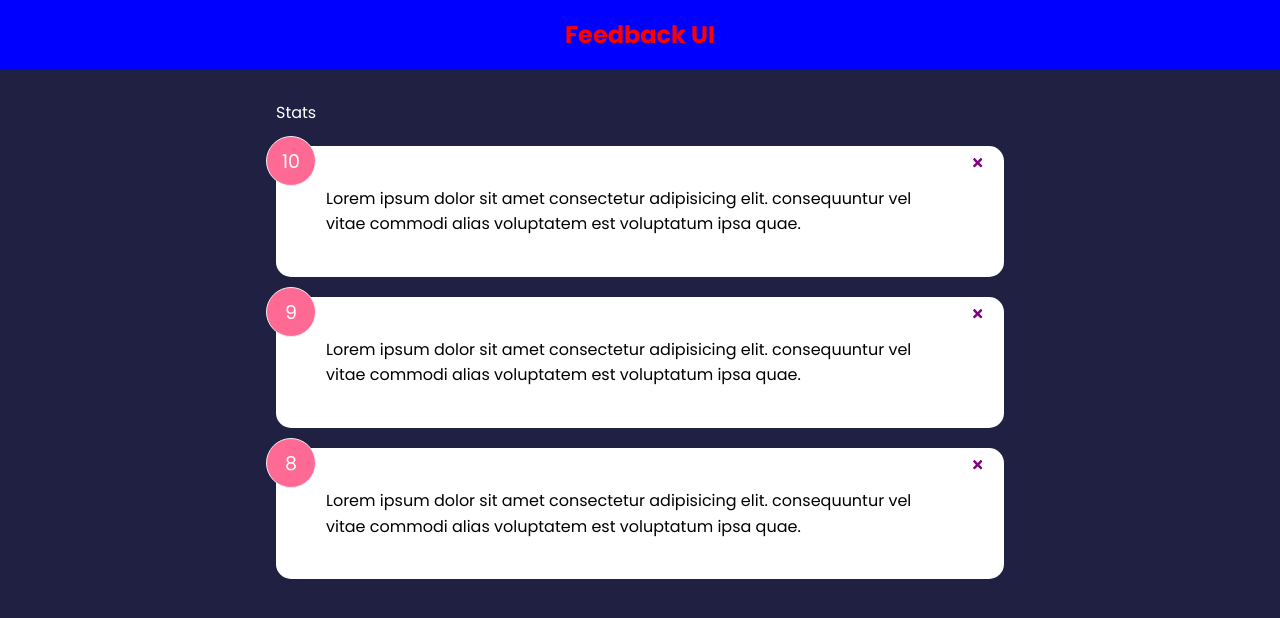
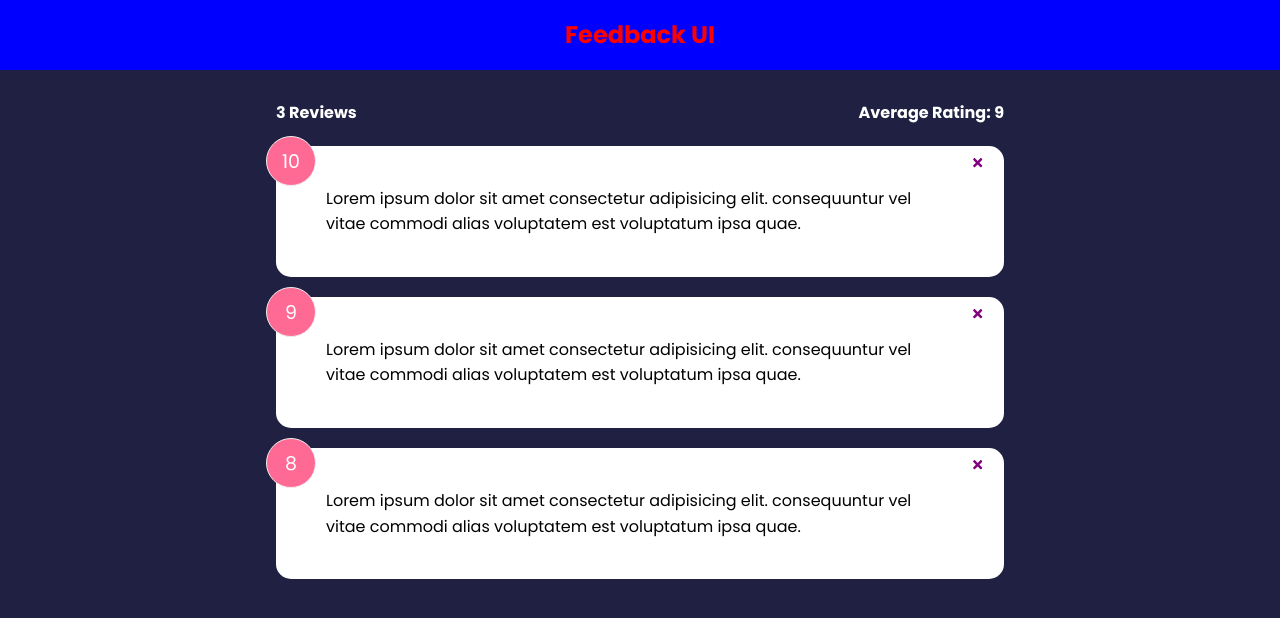
Before and after one commit to NurikBK/feedback-app, a React (Create React App) app in the folder feedback-app/: page / in a window 1280 px wide. Shown: the top 618 px of the page. Built offline with nearby package versions, Linux system fonts and the light colour scheme.

Commit message:
Update FeedbackStats.js
add average rating

```diff
--- a/feedback-app/src/components/FeedbackStats.js
+++ b/feedback-app/src/components/FeedbackStats.js
@@ -1,9 +1,24 @@
+import PropTypes from 'prop-types';
 
+function FeedbackStats({ feedback }) {
+  // calculate ratings average
+  let average =
+    feedback.reduce((acc, cur) => {
+      return acc + cur.rating;
+    }, 0) / feedback.length;
 
-function FeedbackStats() {
+  average = average.toFixed(1).replace(/[.,]0$/, '');
+
   return (
-    <div>Stats</div>
-  )
+    <div className="feedback-stats">
+      <h4> {feedback.length} Reviews</h4>
+      <h4> Average Rating: {isNaN(average) ? 0 : average}</h4>
+    </div>
+  );
 }
 
-export default FeedbackStats
+FeedbackStats.propTypes = {
+  feedback: PropTypes.array.isRequired,
+};
+
+export default FeedbackStats;
```
